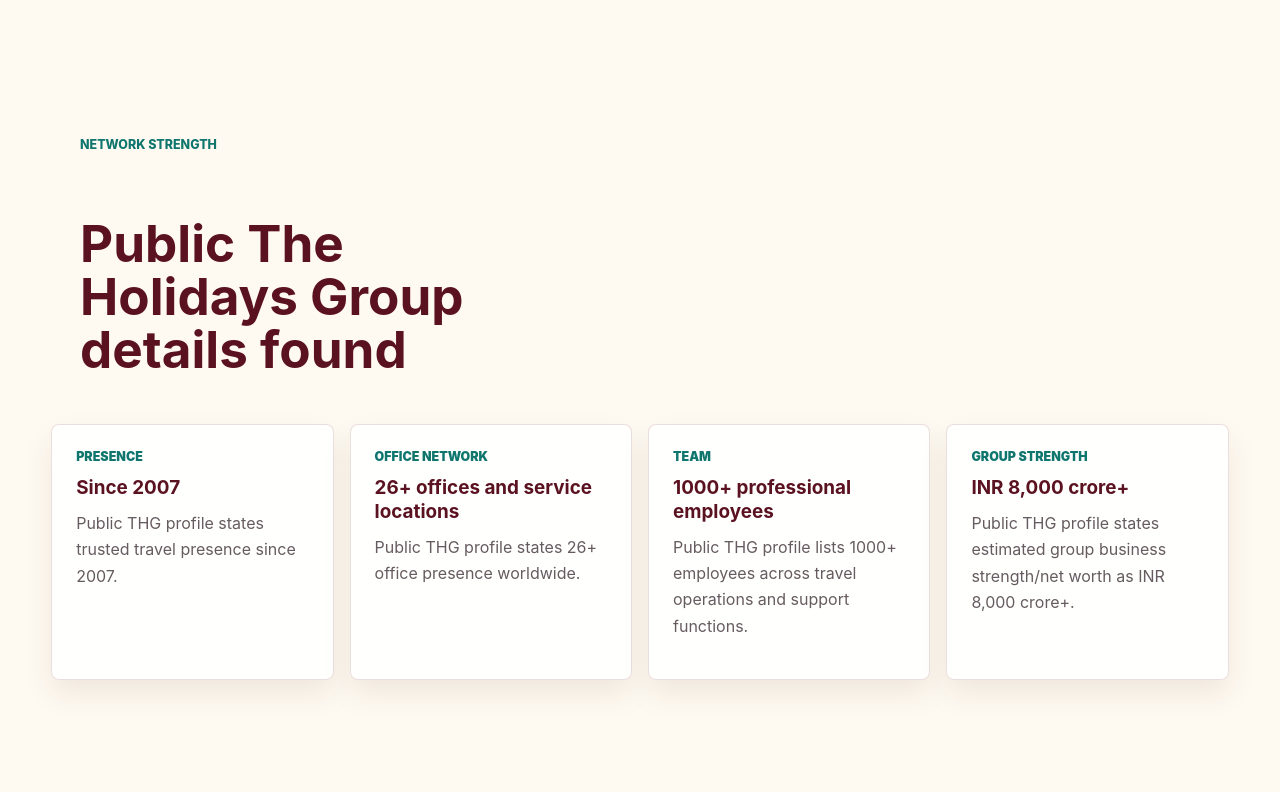
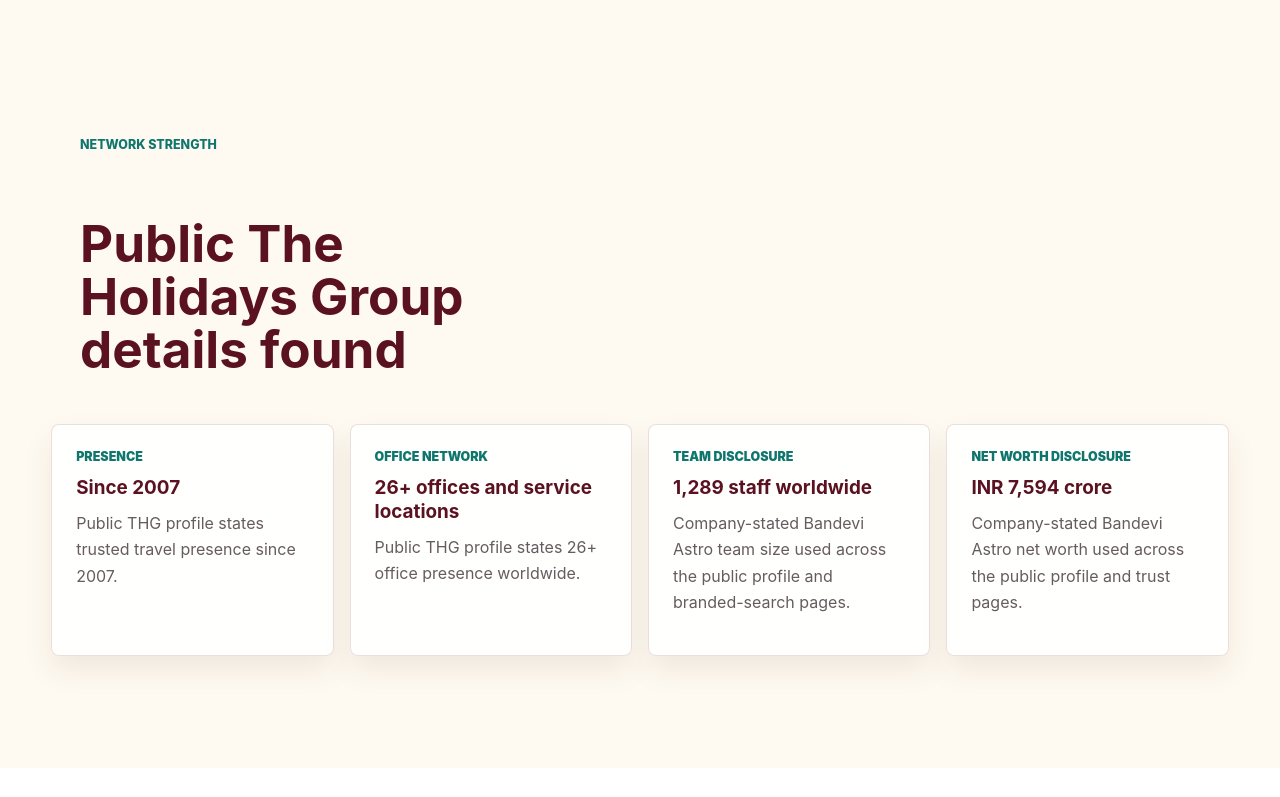
Before and after one commit to suryajha3/bandeviastro, a plain HTML site: page global-offices.html in a window 1280 px wide. Shown: the part 2802-3599 px from the top of the page. Drawn offline with Linux system fonts and the light colour scheme.

Commit message:
Align global office trust metrics

```diff
--- a/global-offices.html
+++ b/global-offices.html
@@ -352,7 +352,7 @@
         <div class="section-heading">
           <p class="eyebrow">Source and usage</p>
           <h2 id="office-source-title">Office details sourced from The Holidays Group public profile</h2>
-          <p>The Holidays Group public about page lists a travel and hospitality network with 26+ office presence worldwide, 1000+ professional employees and INR 8,000 crore+ estimated group business strength. Bandevi Astro uses this page as a linked group/network reference while spiritual bookings remain confirmed through the Bandevi Astro desk.</p>
+          <p>The Holidays Group public about page is used here as an office and service-network reference. Bandevi Astro service enquiries still route through the Bandevi Astro desk, while the company profile page carries the current company-stated disclosure of 1,289 staff worldwide and INR 7,594 crore net worth.</p>
         </div>
         <div class="company-profile-hub-actions">
           <a class="btn btn-primary" href="https://theholidaysgroup.com/about-us">View source profile</a>
@@ -444,8 +444,8 @@
         <div class="company-fact-grid">
           <article><span>Presence</span><strong>Since 2007</strong><p>Public THG profile states trusted travel presence since 2007.</p></article>
           <article><span>Office network</span><strong>26+ offices and service locations</strong><p>Public THG profile states 26+ office presence worldwide.</p></article>
-          <article><span>Team</span><strong>1000+ professional employees</strong><p>Public THG profile lists 1000+ employees across travel operations and support functions.</p></article>
-          <article><span>Group strength</span><strong>INR 8,000 crore+</strong><p>Public THG profile states estimated group business strength/net worth as INR 8,000 crore+.</p></article>
+          <article><span>Team disclosure</span><strong>1,289 staff worldwide</strong><p>Company-stated Bandevi Astro team size used across the public profile and branded-search pages.</p></article>
+          <article><span>Net worth disclosure</span><strong>INR 7,594 crore</strong><p>Company-stated Bandevi Astro net worth used across the public profile and trust pages.</p></article>
         </div>
       </section>
 
```
